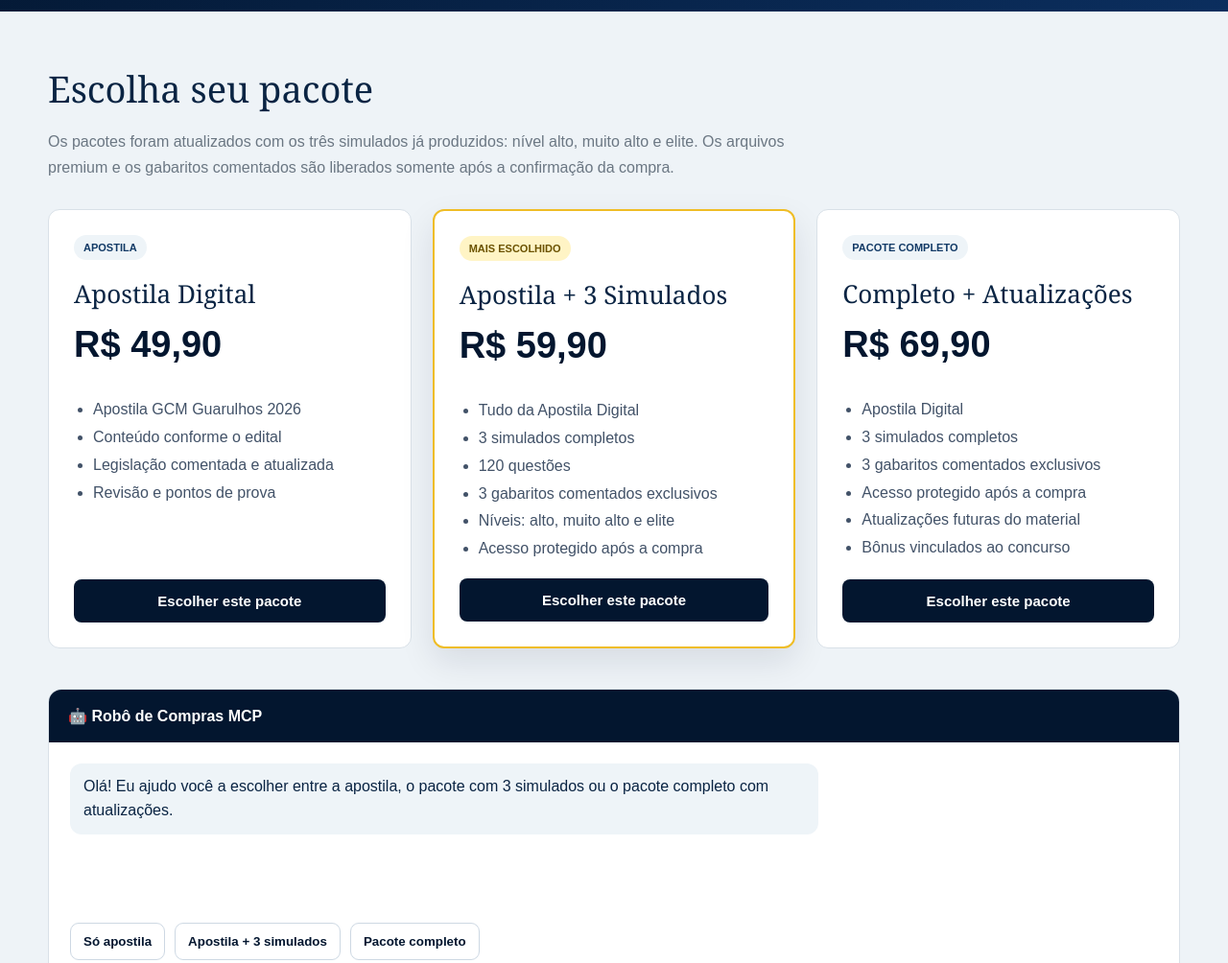
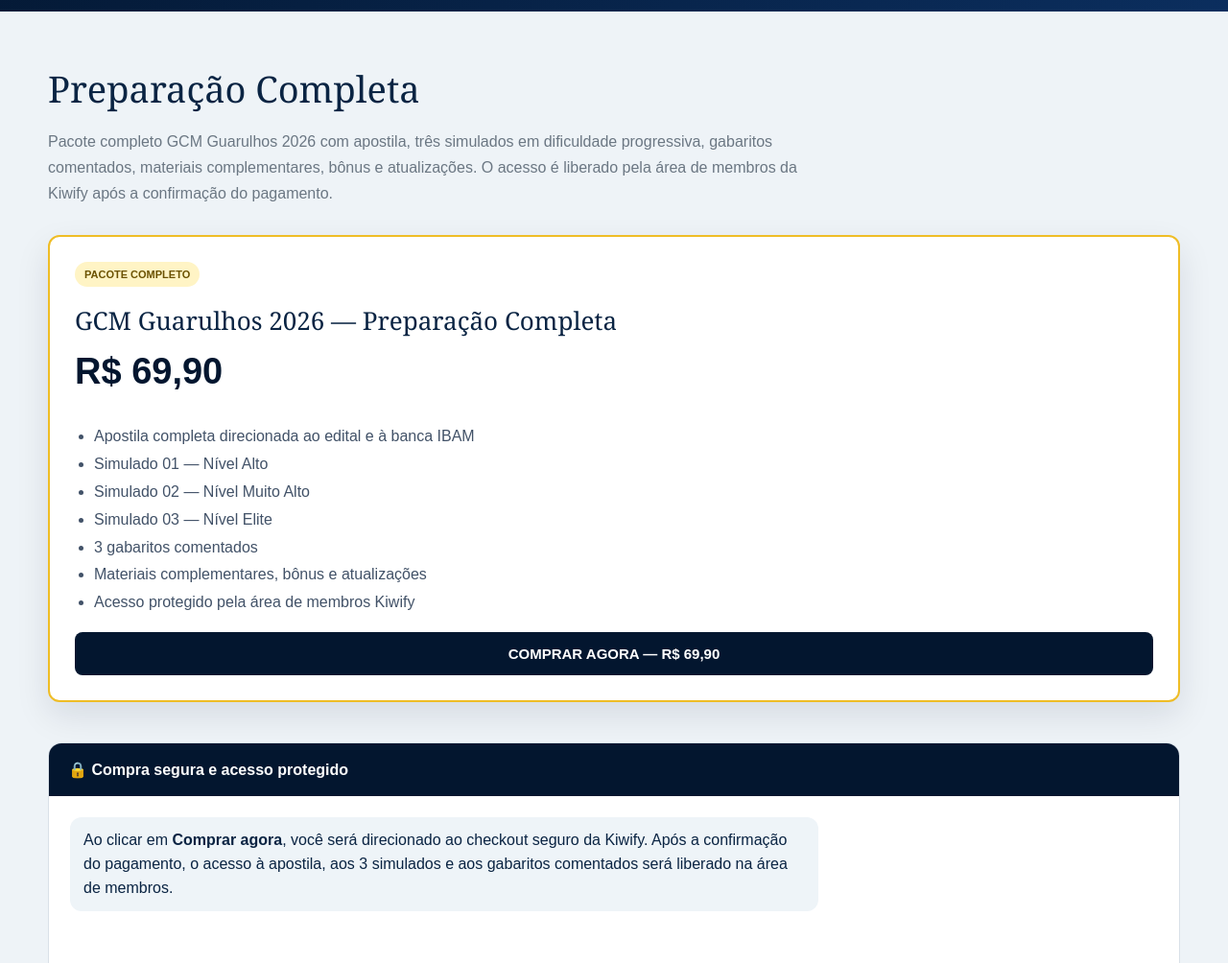
Before and after one commit to tiagodba/mcp-site-ia-preview, a website: page comprar-gcm-guarulhos.html in a window 1280 px wide. Shown: the part 340-1344 px from the top of the page at 96% size. Drawn offline with Linux system fonts and the light colour scheme.

Commit message:
Conecta checkout Kiwify ao pacote GCM Guarulhos

```diff
--- a/comprar-gcm-guarulhos.html
+++ b/comprar-gcm-guarulhos.html
@@ -18,17 +18,11 @@
 <body>
 <header class="header"><div class="wrap header-inner"><a class="brand" href="index.html">MCP CARREIRAS POLICIAIS</a><nav class="nav"><a href="gcm-guarulhos.html">GCM Guarulhos</a><a href="legislacao-gcm.html">Legislação</a><a href="index.html">Início</a></nav></div></header>
 <main><section class="hero"><div class="wrap"><div class="eyebrow">Compra assistida MCP</div><h1>GCM Guarulhos 2026</h1><p>Apostila completa e 3 simulados em dificuldade progressiva, totalizando 120 questões com gabaritos comentados.</p></div></section>
-<section class="section"><div class="wrap"><h2>Escolha seu pacote</h2><p class="lead">Os pacotes foram atualizados com os três simulados já produzidos: nível alto, muito alto e elite. Os arquivos premium e os gabaritos comentados são liberados somente após a confirmação da compra.</p>
+<section class="section"><div class="wrap"><h2>Preparação Completa</h2><p class="lead">Pacote completo GCM Guarulhos 2026 com apostila, três simulados em dificuldade progressiva, gabaritos comentados, materiais complementares, bônus e atualizações. O acesso é liberado pela área de membros da Kiwify após a confirmação do pagamento.</p>
 <div class="plans">
-<article class="plan"><span class="badge">APOSTILA</span><h3>Apostila Digital</h3><div class="price">R$ 49,90</div><ul><li>Apostila GCM Guarulhos 2026</li><li>Conteúdo conforme o edital</li><li>Legislação comentada e atualizada</li><li>Revisão e pontos de prova</li></ul><button class="buy" data-plan="Apostila Digital" data-price="R$ 49,90">Escolher este pacote</button></article>
-<article class="plan featured"><span class="badge">MAIS ESCOLHIDO</span><h3>Apostila + 3 Simulados</h3><div class="price">R$ 59,90</div><ul><li>Tudo da Apostila Digital</li><li>3 simulados completos</li><li>120 questões</li><li>3 gabaritos comentados exclusivos</li><li>Níveis: alto, muito alto e elite</li><li>Acesso protegido após a compra</li></ul><button class="buy" data-plan="Apostila + 3 Simulados" data-price="R$ 59,90">Escolher este pacote</button></article>
-<article class="plan"><span class="badge">PACOTE COMPLETO</span><h3>Completo + Atualizações</h3><div class="price">R$ 69,90</div><ul><li>Apostila Digital</li><li>3 simulados completos</li><li>3 gabaritos comentados exclusivos</li><li>Acesso protegido após a compra</li><li>Atualizações futuras do material</li><li>Bônus vinculados ao concurso</li></ul><button class="buy" data-plan="Pacote Completo + Atualizações" data-price="R$ 69,90">Escolher este pacote</button></article>
+<article class="plan featured"><span class="badge">PACOTE COMPLETO</span><h3>GCM Guarulhos 2026 — Preparação Completa</h3><div class="price">R$ 69,90</div><ul><li>Apostila completa direcionada ao edital e à banca IBAM</li><li>Simulado 01 — Nível Alto</li><li>Simulado 02 — Nível Muito Alto</li><li>Simulado 03 — Nível Elite</li><li>3 gabaritos comentados</li><li>Materiais complementares, bônus e atualizações</li><li>Acesso protegido pela área de membros Kiwify</li></ul><a class="buy" style="display:block;text-align:center;text-decoration:none" href="https://pay.kiwify.com.br/vaIcffS" target="_blank" rel="noopener noreferrer">COMPRAR AGORA — R$ 69,90</a></article>
 </div>
-<section class="robot"><div class="robot-head">🤖 Robô de Compras MCP</div><div class="robot-body"><div class="messages" id="messages"><div class="msg bot">Olá! Eu ajudo você a escolher entre a apostila, o pacote com 3 simulados ou o pacote completo com atualizações.</div></div><div class="choices"><button class="choice" data-plan="Apostila Digital" data-price="R$ 49,90">Só apostila</button><button class="choice" data-plan="Apostila + 3 Simulados" data-price="R$ 59,90">Apostila + 3 simulados</button><button class="choice" data-plan="Pacote Completo + Atualizações" data-price="R$ 69,90">Pacote completo</button></div><div class="checkout" id="checkout"><strong>Checkout em preparação.</strong><br>O pagamento permanece desativado até a conexão do meio de pagamento.<br><a class="checkout-btn" href="#">Pagamento ainda não liberado</a></div></div></section>
+<section class="robot"><div class="robot-head">🔒 Compra segura e acesso protegido</div><div class="robot-body"><div class="messages"><div class="msg bot">Ao clicar em <strong>Comprar agora</strong>, você será direcionado ao checkout seguro da Kiwify. Após a confirmação do pagamento, o acesso à apostila, aos 3 simulados e aos gabaritos comentados será liberado na área de membros.</div></div><div class="checkout"><strong>GCM Guarulhos 2026 — Preparação Completa</strong><br>Pagamento processado pela Kiwify.<br><a class="buy" style="display:inline-block;text-decoration:none;margin-top:12px" href="https://pay.kiwify.com.br/vaIcffS" target="_blank" rel="noopener noreferrer">IR PARA O CHECKOUT</a></div></div></section></section>
 </div></section></main>
 <footer class="footer"><div class="wrap"><strong>MCP CARREIRAS POLICIAIS</strong><p>Materiais estratégicos para concursos policiais.</p></div></footer>
-<script>
-const messages=document.getElementById('messages'),checkout=document.getElementById('checkout');
-function selectPlan(plan,price){const u=document.createElement('div');u.className='msg user';u.textContent='Quero o pacote: '+plan+' — '+price;messages.appendChild(u);const b=document.createElement('div');b.className='msg bot';b.innerHTML='<strong>Pacote selecionado:</strong> '+plan+' por <strong>'+price+'</strong>. Assim que o checkout for conectado, o botão abaixo levará ao pagamento seguro.';messages.appendChild(b);checkout.innerHTML='<strong>'+plan+' — '+price+'</strong><br>Pagamento ainda não liberado.<br><a class="checkout-btn" href="#">Pagamento ainda não liberado</a>'}
-document.querySelectorAll('[data-plan]').forEach(btn=>btn.addEventListener('click',()=>selectPlan(btn.dataset.plan,btn.dataset.price)));
-</script></body></html>
+</body></html>
```
